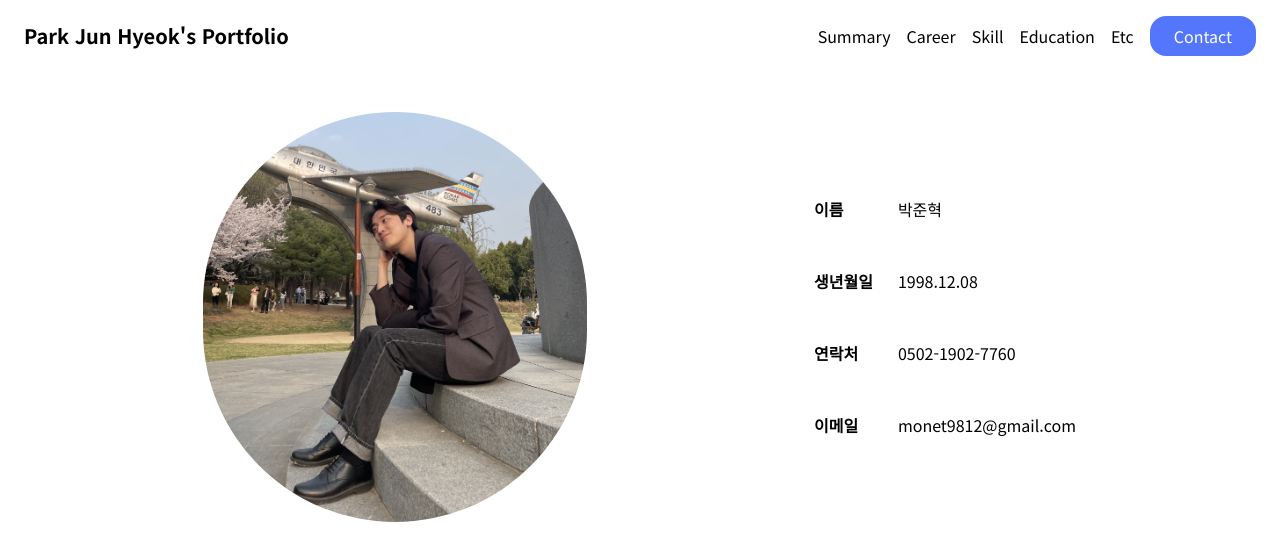
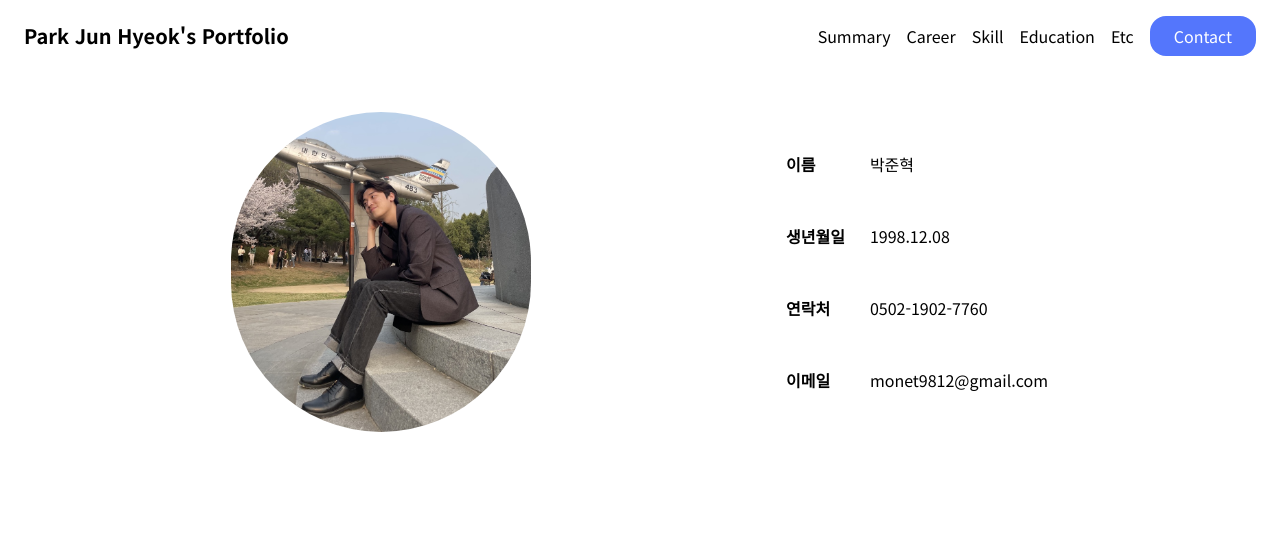
Before and after one commit to monet2155/parkjunhyeok-portfolio, a Next.js app: page / in a window 1280 px wide. Shown: the top 560 px of the page. Built offline with nearby package versions, Linux system fonts and the light colour scheme.

Commit message:
fix: profile width

```diff
--- a/src/components/Header.tsx
+++ b/src/components/Header.tsx
@@ -26,7 +26,7 @@ export default function Header() {
             </li>
           </ul>
         </nav>
-        <button className={"px-6 py-2 bg-[#5476FC] text-white rounded-2xl"}>
+        <button className={"px-6 py-2 bg-point text-white rounded-2xl"}>
           Contact
         </button>
       </div>
--- a/src/components/Profile.tsx
+++ b/src/components/Profile.tsx
@@ -12,11 +12,11 @@ function ProfileItem({ title, value }: { title: string; value: string }) {
 
 export default function Profile() {
   return (
-    <section className={"flex flex-row items-center justify-evenly pt-10"}>
+    <section className={"flex flex-row items-center justify-evenly py-10"}>
       <Image
         src={ProfileImagePng}
         alt={"profile image"}
-        className={"w-[30%] rounded-full"}
+        className={"max-w-[300px] w-[30%] rounded-full"}
       />
       <section>
         <table>
--- a/tailwind.config.ts
+++ b/tailwind.config.ts
@@ -1,20 +1,23 @@
-import type { Config } from 'tailwindcss'
+import type { Config } from "tailwindcss";
 
 const config: Config = {
   content: [
-    './src/pages/**/*.{js,ts,jsx,tsx,mdx}',
-    './src/components/**/*.{js,ts,jsx,tsx,mdx}',
-    './src/app/**/*.{js,ts,jsx,tsx,mdx}',
+    "./src/pages/**/*.{js,ts,jsx,tsx,mdx}",
+    "./src/components/**/*.{js,ts,jsx,tsx,mdx}",
+    "./src/app/**/*.{js,ts,jsx,tsx,mdx}",
   ],
   theme: {
     extend: {
       backgroundImage: {
-        'gradient-radial': 'radial-gradient(var(--tw-gradient-stops))',
-        'gradient-conic':
-          'conic-gradient(from 180deg at 50% 50%, var(--tw-gradient-stops))',
+        "gradient-radial": "radial-gradient(var(--tw-gradient-stops))",
+        "gradient-conic":
+          "conic-gradient(from 180deg at 50% 50%, var(--tw-gradient-stops))",
+      },
+      colors: {
+        point: "#5476FC",
       },
     },
   },
   plugins: [],
-}
-export default config
+};
+export default config;
```
